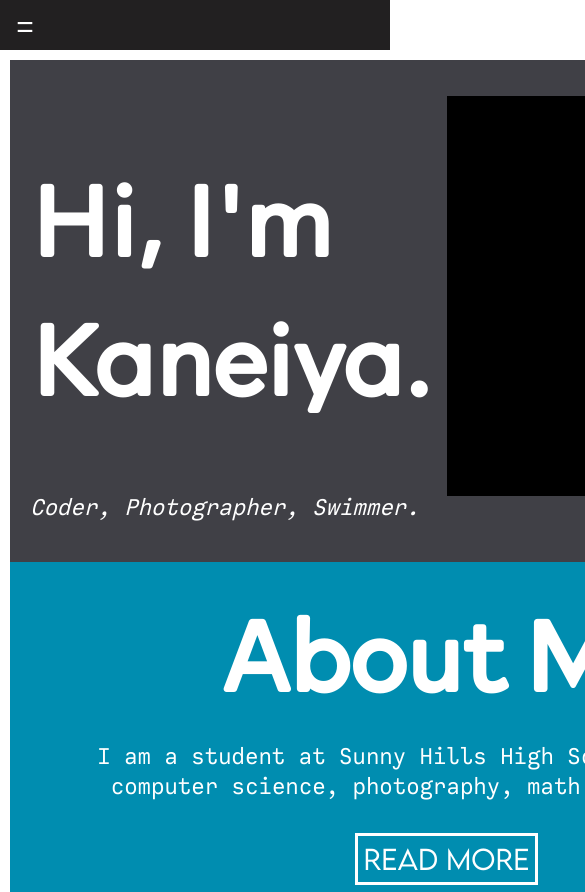
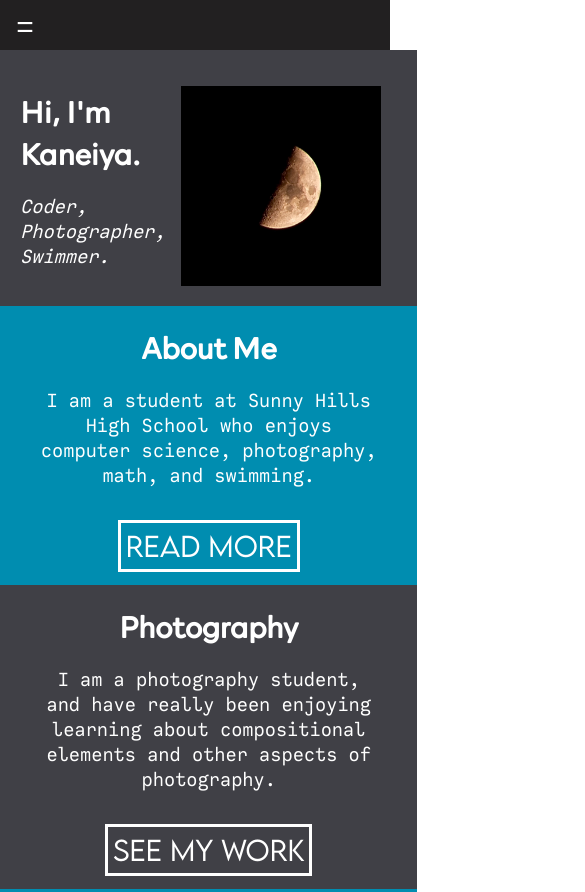
Before and after one commit to kaneiya/kaneiya.github.io, a plain HTML site: page index.html in a window 390 px wide. Shown: the top 892 px of the page, 585 px wide, since content can reach past the window. Drawn offline with Linux system fonts and the light colour scheme; files that its build step writes are made by us from their sources.

Commit message:
Navbar Fixes

```diff
--- a/index.html
+++ b/index.html
@@ -14,7 +14,7 @@
                } else {
                    document.getElementById('navbar').style.visibility = 'visible';
                     document.getElementById('navbar').style.width = '30%';
-                    document.getElementById('body').style.width = '60%';
+                    document.getElementById('body').style.width = '70%';
                }
             }
         </script>
--- a/style.css
+++ b/style.css
@@ -62,7 +62,8 @@ a.navbar {
 }
 div.body {
     padding:0;
-    width:auto;
+    width:100%;
+    margin: 0;
 }
 div.one {
     background-color:rgb(64, 64, 70);
@@ -118,15 +119,14 @@ h2.two {
 }
 h1 {
     font-family: rockfordsans;
+    font-size: 100;
 }
 h1.one {
-    font-size: 100;
     padding-left:0;
     grid-column:auto;
     vertical-align: middle;
 }
 h1.two {
-    font-size: 100;
     padding-left:0;
     padding-bottom:0;
     margin:0;
@@ -185,7 +185,7 @@ img.one {
         width:auto;
         grid-area:top;
         grid-area: right;
-        margin:10;
+        margin:0;
         word-wrap: break-word;
         overflow: inherit;
     }
@@ -203,6 +203,19 @@ img.one {
     .navbutton:hover {
         background-color:#009dc4;
         transition: 0.2s ease-in;
+    }
+    h1 {
+        font-size: 30;
+    }
+    h2 {
+        font-size: 20;
+    }
+    img.one {
+        width:200;
+        height:200;
+    }
+    img.photography {
+        width:90%
     }
 }
 @font-face {
```
Also changed, not shown: about.html (+1 -1 lines), photos.html (+1 -1 lines), projects.html (+1 -1 lines), 1 other file.
